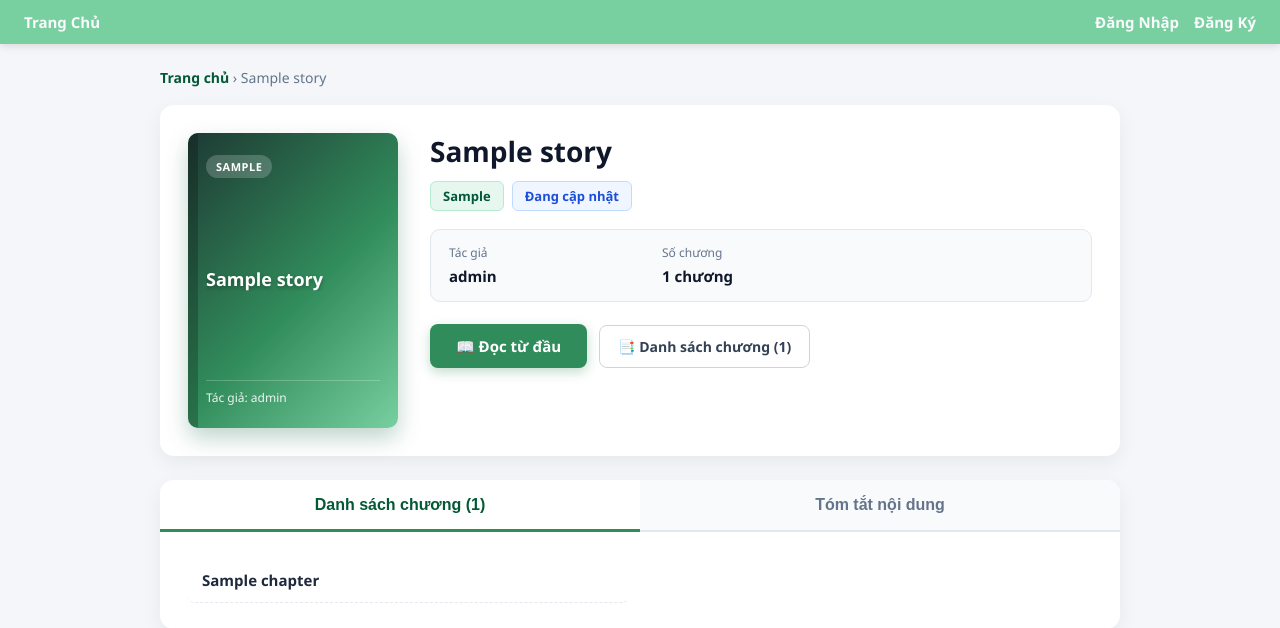
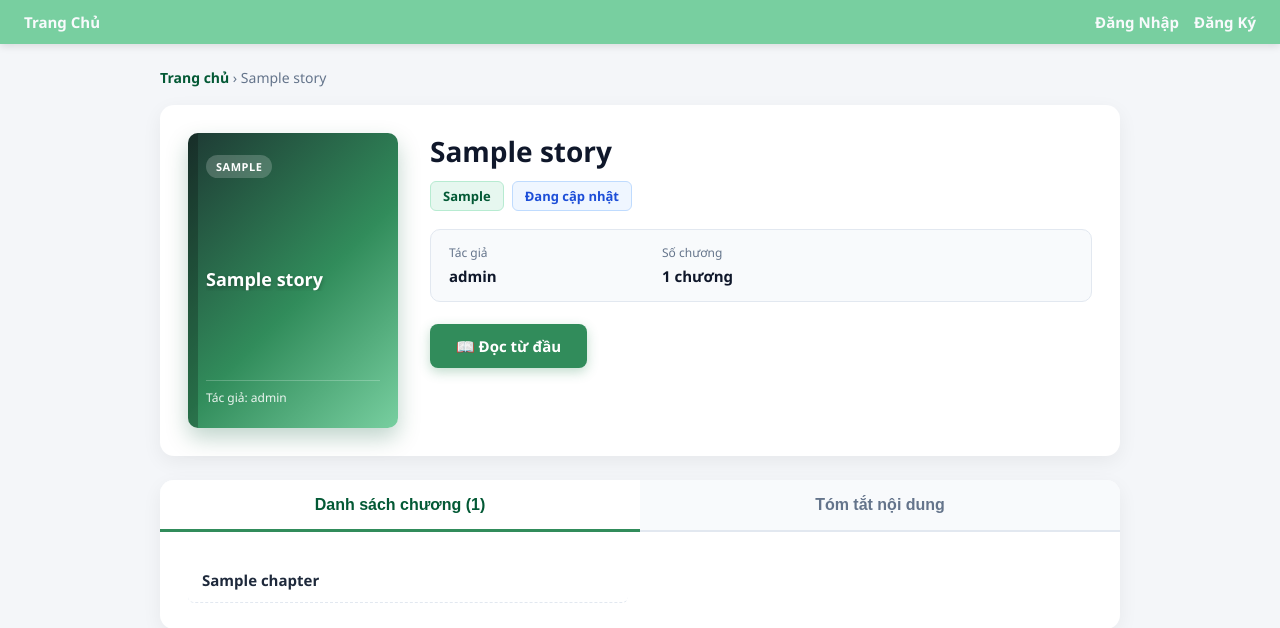
Before and after one commit to moclanngoc83-sudo/node-aws-demo, a Node server app: page /story/1 in a window 1280 px wide. Shown: the top 628 px of the page. Run offline with Node 20, Linux system fonts and the light colour scheme; tables that the repository leaves empty hold one stand-in row (values such as "Sample post"); some libraries are stand-ins or nearby versions.

Commit message:
Remove duplicate chapter list button in story hero section

```diff
--- a/views/story.ejs
+++ b/views/story.ejs
@@ -366,9 +366,6 @@
                         <a href="/chapter/<%= chapters[0].id %>" class="btn-read-now">
                             📖 Đọc từ đầu
                         </a>
-                        <a href="#ds-chuong" onclick="switchTab('chapters')" class="btn-secondary">
-                            📑 Danh sách chương (<%= chapters.length %>)
-                        </a>
                     <% } else { %>
                         <span class="btn-secondary" style="opacity: 0.6; cursor: not-allowed;">Chưa có chương nào</span>
                     <% } %>
```
